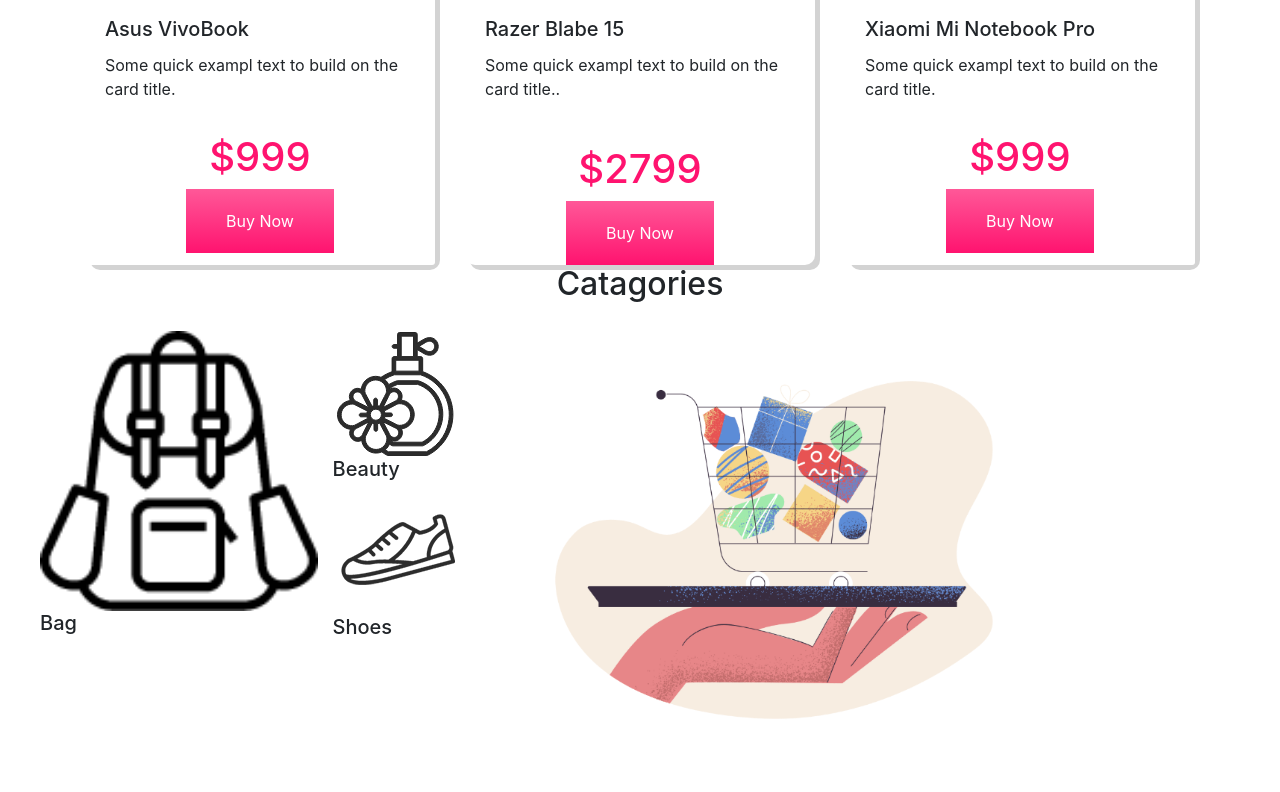
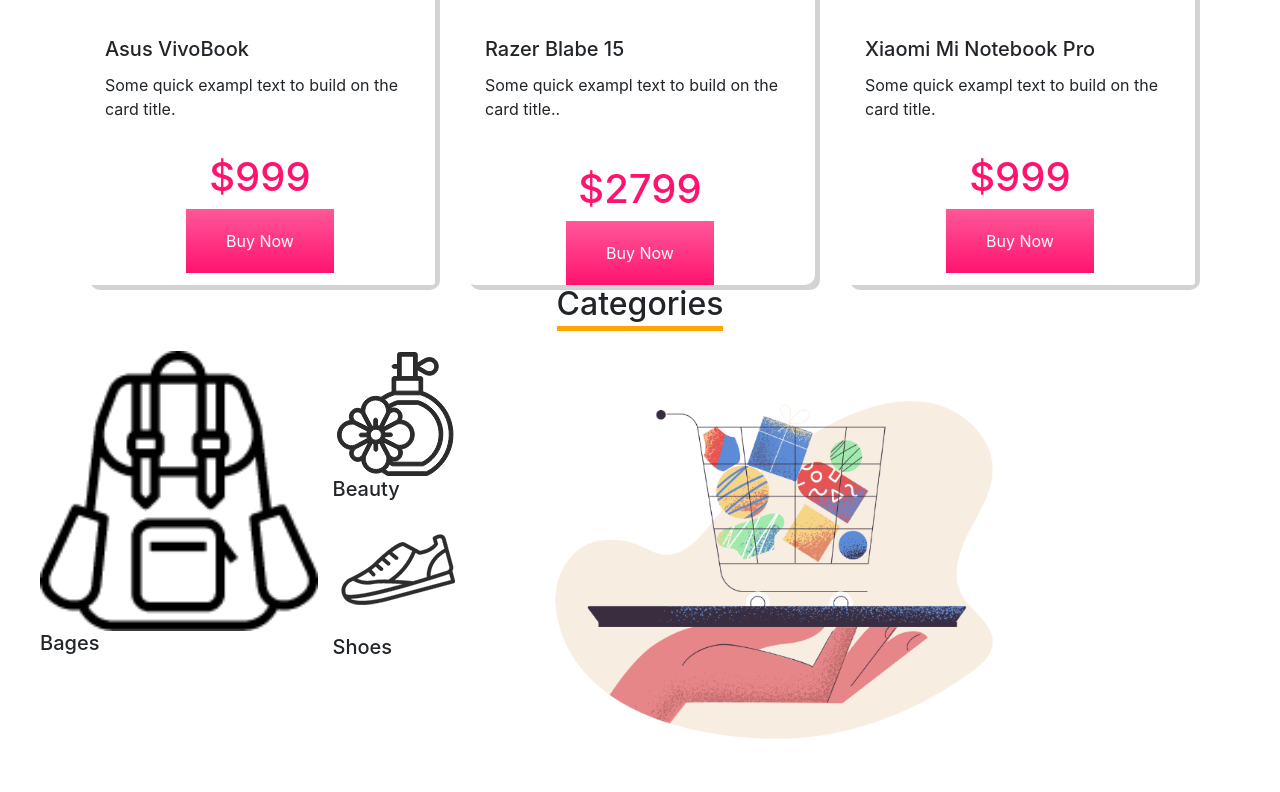
Before and after one commit to yasinkor5/hot-gadgets, a plain HTML site: page index.html in a window 1280 px wide. Shown: the part 1603-2395 px from the top of the page. Drawn offline with nearby package versions, Linux system fonts and the light colour scheme.

Commit message:
full project done

```diff
--- a/index.html
+++ b/index.html
@@ -24,7 +24,7 @@
               <a class="nav-link" href="#">Product</a>
             </li>
             <li class="nav-item">
-              <a class="nav-link" href="#">About</a>
+              <a class="nav-link" href="#">Abouts</a>
             </li>
             <li class="nav-item">
                 <a class="nav-link disabled" href="#" tabindex="-1" aria-disabled="true">Contact Us</a>
@@ -206,10 +206,11 @@
         </div>
 
       </div>
+      <div class="d-flex justify-content-center">
+        <h2 class= underline>Categories</h2>
+        </div>
       <div class="container">
-        <div class="d-flex justify-content-center">
-        <h2>Catagories</h2>
-        </div>
+
         </div>
         <div id="carouselExampleSlidesOnly" class="carousel slide" data-ride="carousel">
           <div class="carousel-inner">
@@ -217,7 +218,7 @@
               <div class="row">
                 <div class="col-md-3">
                   <img src="images/Categories/bag.png" class="d-blaok w-100" alt="...">
-                  <h5>Bag</h5>
+                  <h5>Bages</h5>
 
                 </div>
                 <div class="con-md-3">
--- a/style.css
+++ b/style.css
@@ -1,3 +1,5 @@
+
+
 .carousel-item{
     padding: 20px 40px;
 }
@@ -24,6 +26,7 @@
     border: none;
     border-radius: 10px;
     box-shadow: 5px 5px lightgray;
+    margin: 10px;
 }
 .card-footer{
     background-color:white;
@@ -34,3 +37,15 @@
 .sea-button{
     color: red;
 }
+.underline{
+    display: inline-flex;
+    position: relative;
+}
+.underline::after{
+    content: '';
+    height: 5px;
+    width: 100%;
+    background-color: orange;
+    position: absolute;
+    bottom: -20%;
+}
```
